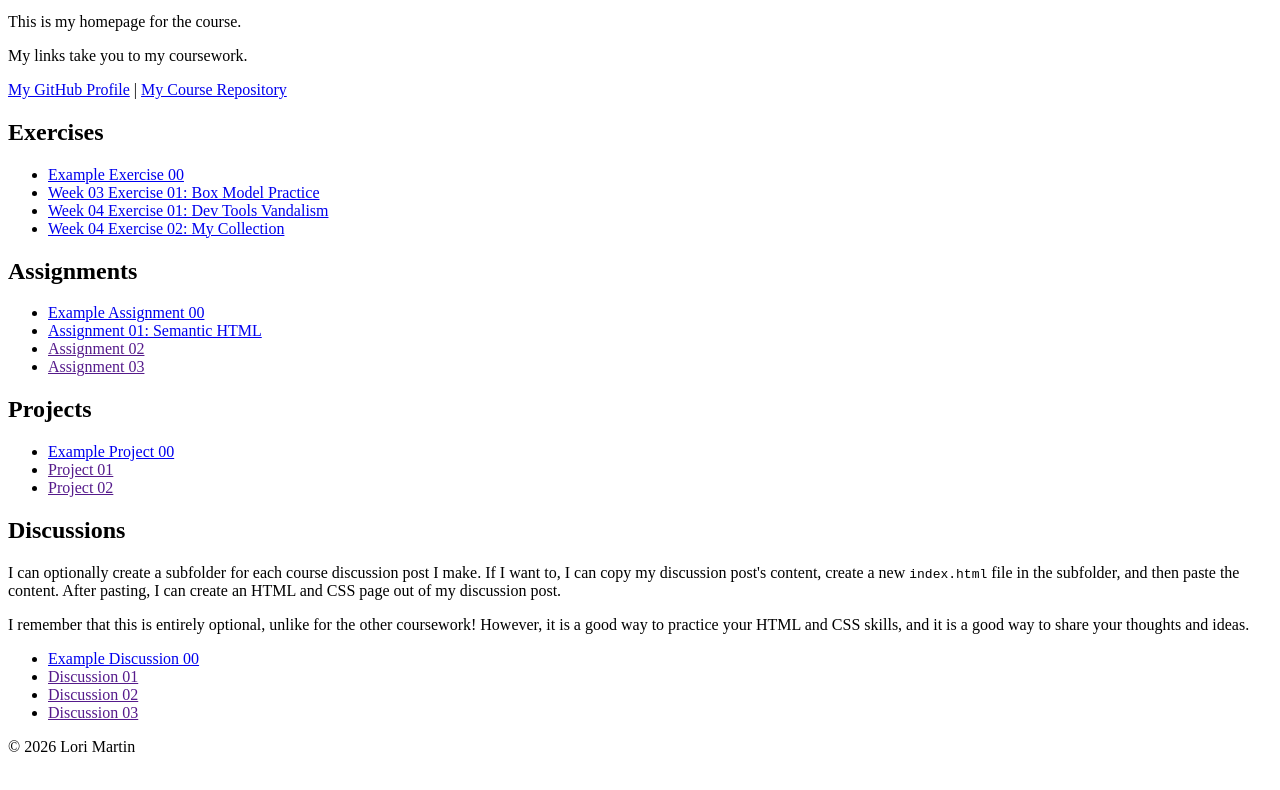
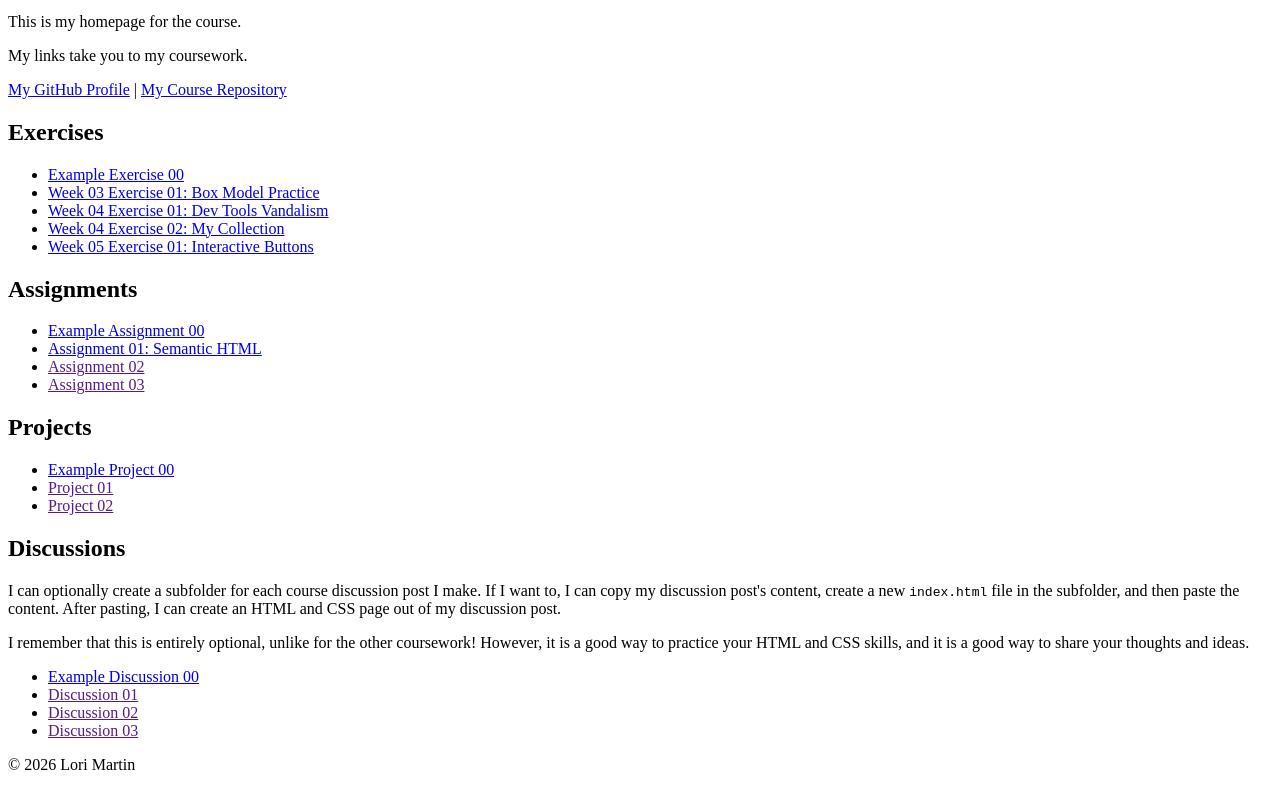
Before and after one commit to lorimart/course-portfolio, a plain HTML site: page index.html in a window 1280 px wide. Shown: the part 148-938 px from the top of the page. Drawn offline with Linux system fonts and the light colour scheme.

Commit message:
Update link to week 05 exercise 01 on homepage

```diff
--- a/index.html
+++ b/index.html
@@ -72,6 +72,7 @@ Remember: You must create subfolders for each piece of coursework as the semeste
                     <li><a href="week-03-exercise-01/index.html">Week 03 Exercise 01: Box Model Practice</a></li>
                     <li><a href="week-04-exercise-01/index.html">Week 04 Exercise 01: Dev Tools Vandalism</a></li>
                     <li><a href="week-04-exercise-02/index.html">Week 04 Exercise 02: My Collection</a></li>
+                    <li><a href="week-05-exercise-01/index.html">Week 05 Exercise 01: Interactive Buttons</a></li>
                 </ul>
             </section>
 
```
